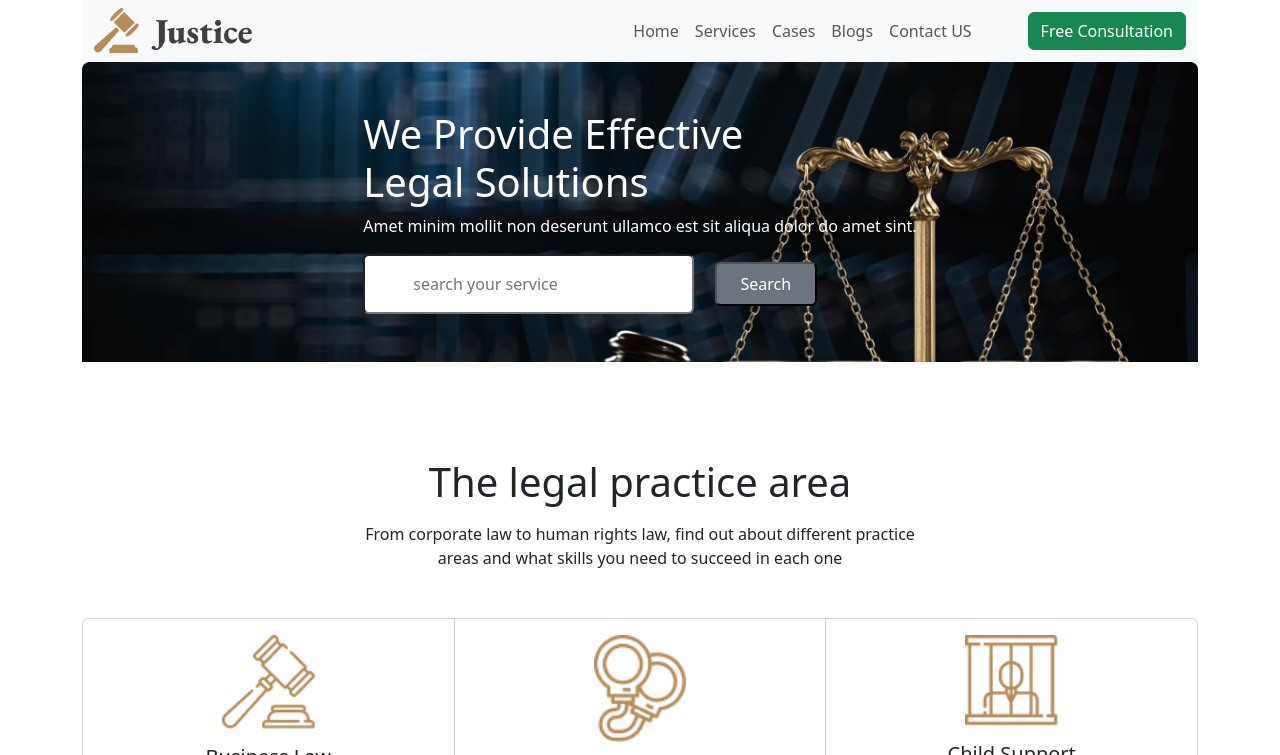
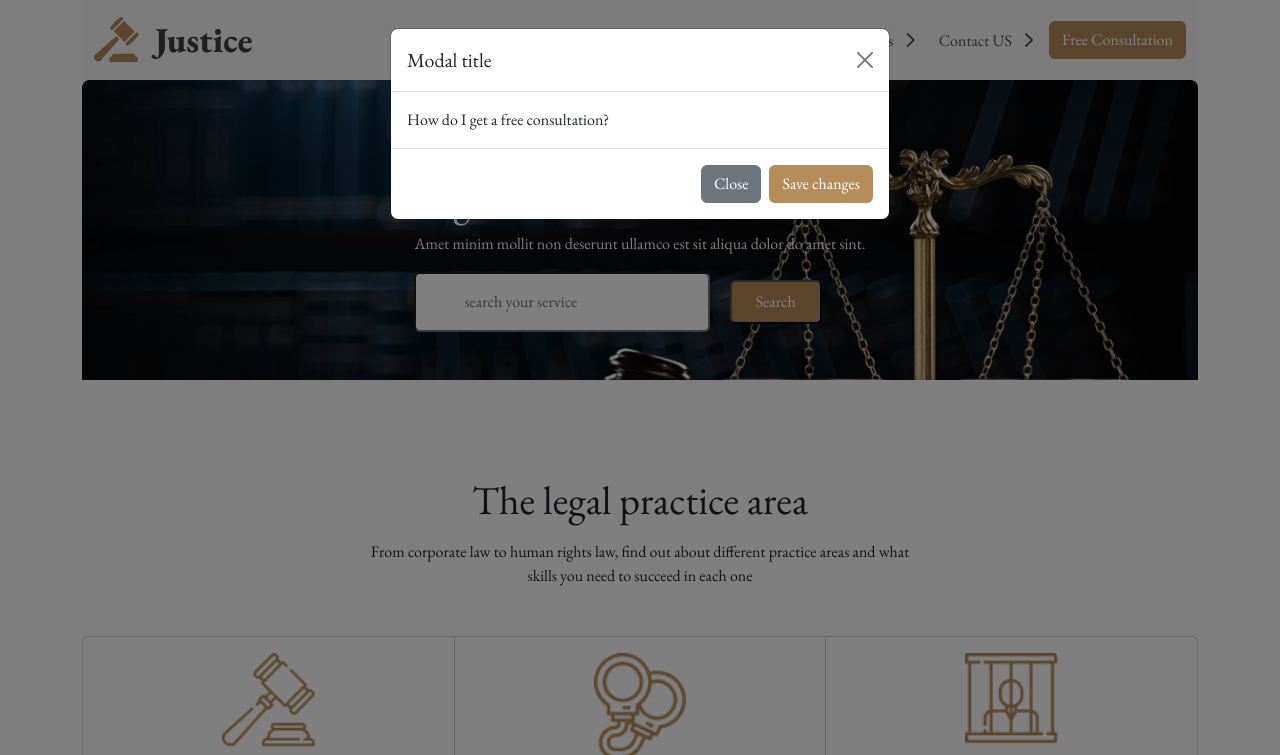
Before and after one commit to Shalahuddin360/effective-legal-solutions-task03, a plain HTML site: page index.html in a window 1280 px wide. Both pictures are taken after a click on the button "Free Consultation". Shown: the top 755 px of the page. Drawn offline with nearby package versions, Linux system fonts and the light colour scheme.

Commit message:
in the third commited.i have added modal section

```diff
--- a/index.html
+++ b/index.html
@@ -8,8 +8,11 @@
     <title>legal Solutions Website</title>
     <!-- bs css -->
     <link rel="stylesheet" href="styles/css/bootstrap.min.css">
-
-    <!-- external css  -->
+    <!-- google fonts  -->
+    <link rel="preconnect" href="https://fonts.googleapis.com">
+    <link rel="preconnect" href="https://fonts.gstatic.com" crossorigin>
+    <link href="https://fonts.googleapis.com/css2?family=EB+Garamond&display=swap" rel="stylesheet">
+    <!-- external styles  -->
     <link rel="stylesheet" href="styles/style.css">
     <!-- font-awesome kit link  -->
     <script src="https://kit.fontawesome.com/3cbafabe04.js" crossorigin="anonymous"></script>
@@ -28,25 +31,65 @@
                 <div class="collapse navbar-collapse" id="navbarSupportedContent">
                     <ul class="navbar-nav ms-auto mb-2 mb-lg-0">
                         <li class="nav-item">
-                            <a class="nav-link " aria-current="page" href="#">Home</a>
+                            <a class="nav-link " aria-current="page" href="#">Home
+                                <i class="py-3 px-2 fa-solid fa-chevron-right bg-transparent rounded"></i>
+
+                            </a>
                         </li>
                         <li class="nav-item">
-                            <a class="nav-link" href="#">Services </a>
+                            <a class="nav-link" href="#">Services
+                                <i class="py-3 px-2 fa-solid fa-chevron-right bg-transparent rounded"></i>
+                            </a>
                         </li>
                         <li class="nav-item">
-                            <a class="nav-link" href="#">Cases</a>
+                            <a class="nav-link" href="#">Cases
+                                <i class="py-3 px-2 fa-solid fa-chevron-right bg-transparent rounded"></i>
+
+                            </a>
                         </li>
                         <li class="nav-item">
-                            <a class="nav-link" href="#">Blogs</a>
+                            <a class="nav-link" href="#">Blogs
+                                <i class="py-3 px-2 fa-solid fa-chevron-right bg-transparent rounded"></i>
+
+                            </a>
                         </li>
                         <li class="nav-item">
-                            <a class="nav-link" href="#">Contact US</a>
+                            <a class="nav-link" href="#">Contact US
+                                <i class="py-3 px-2 fa-solid fa-chevron-right bg-transparent rounded"></i>
+
+                            </a>
                         </li>
                     </ul>
 
 
-                    <button class="btn btn-success ms-5" type="submit">Free Consultation</button>
+                    <!-- <button class="btn btn-success ms-5" type="submit">Free Consultation</button> -->
+                    <!-- Button trigger modal -->
+                    <button type="button" class="btn btn-button text-white" data-bs-toggle="modal"
+                        data-bs-target="#exampleModal">
+                        Free Consultation
+                    </button>
 
+                    <!-- Modal -->
+                    <div class="modal fade" id="exampleModal" tabindex="-1" aria-labelledby="exampleModalLabel"
+                        aria-hidden="true">
+                        <div class="modal-dialog">
+                            <div class="modal-content">
+                                <div class="modal-header">
+                                    <h1 class="modal-title fs-5" id="exampleModalLabel">Modal title</h1>
+                                    <button type="button" class="btn-close" data-bs-dismiss="modal"
+                                        aria-label="Close"></button>
+                                </div>
+                                <div class="modal-body">
+                                    How do I get a free consultation?
+                                </div>
+                                <div class="modal-footer">
+                                    <button type="button" class="btn btn-secondary"
+                                        data-bs-dismiss="modal">Close</button>
+                                    <button type="button" class="btn btn-button text-white">Save changes</button>
+                                </div>
+                            </div>
+                        </div>
+                    </div>
                 </div>
             </div>
         </nav>
@@ -60,7 +103,7 @@
                         <p>Amet minim mollit non deserunt ullamco est sit aliqua
                             dolor do amet sint.</p>
                         <input type="search" class="py-3 px-5 rounded" placeholder="search your service">
-                        <input type="button" class="bg-secondary text-white py-2 px-4 rounded ms-3" value="Search">
+                        <input type="button" class="btn-button text-white py-2 px-4 rounded ms-3" value="Search">
                     </div>
                 </div>
 
@@ -229,7 +272,7 @@
         <!-- FAQ Section  -->
         <section class=" rounded mt-5 py-5 px-5">
             <div class="w-75 mx-auto mt-3">
-                <h1 class=" my-5  text-center">Frequently Aksed Any <span class="text-danger">Questions</span></h1>
+                <h1 class=" my-5  text-center">Frequently Aksed Any Questions</h1>
                 <p class="text-center mb-4">As you can see, FAQ questions are essential for any organization, and if you
                     want
                     to know how to do FAQ and build the content of the list of FAQ questions, dive in.</p>
@@ -337,7 +380,9 @@
         <section class="mt-5 p-3">
             <div class="w-50 mx-auto">
                 <h1 class="mb-3 text-center">Contact With US </h1>
-                <p class="mb-5 text-center">Explain why someone should contact your business. Describe how your business can help solve the visitors' problems. Include an name , email and subject so visitors can get in touch with you on their first attempt</p>
+                <p class="mb-5 text-center">Explain why someone should contact your business. Describe how your business
+                    can help solve the visitors' problems. Include an name , email and subject so visitors can get in
+                    touch with you on their first attempt</p>
             </div>
             <div class="row ">
                 <div class="col-12 col-md-6">
@@ -403,7 +448,9 @@
         <div class="row">
             <div class="col-md-3">
                 <img src="images/logo.png" class="mb-3" alt="">
-                <p class="text-justify">Justice is fairness in the way that people are treated. He has a good overall sense of justice and fairness. He only wants freedom, justice and equality. There is no justice in this world!</p>
+                <p class="text-justify">Justice is fairness in the way that people are treated. He has a good overall
+                    sense of justice and fairness. He only wants freedom, justice and equality. There is no justice in
+                    this world!</p>
             </div>
             <div class="col-md-3">
                 <h3>Useful Link</h3>
--- a/styles/style.css
+++ b/styles/style.css
@@ -1,3 +1,7 @@
+body{
+    font-family: 'EB Garamond', serif;
+
+}
 .banner{
     background-image: url('../images/banner.png');
     background-repeat: no-repeat;
@@ -22,3 +26,6 @@
     background-repeat: no-repeat;
     background-size: cover;
 }
+.btn-button{
+ background-color: #B68C5A;
+}
```
